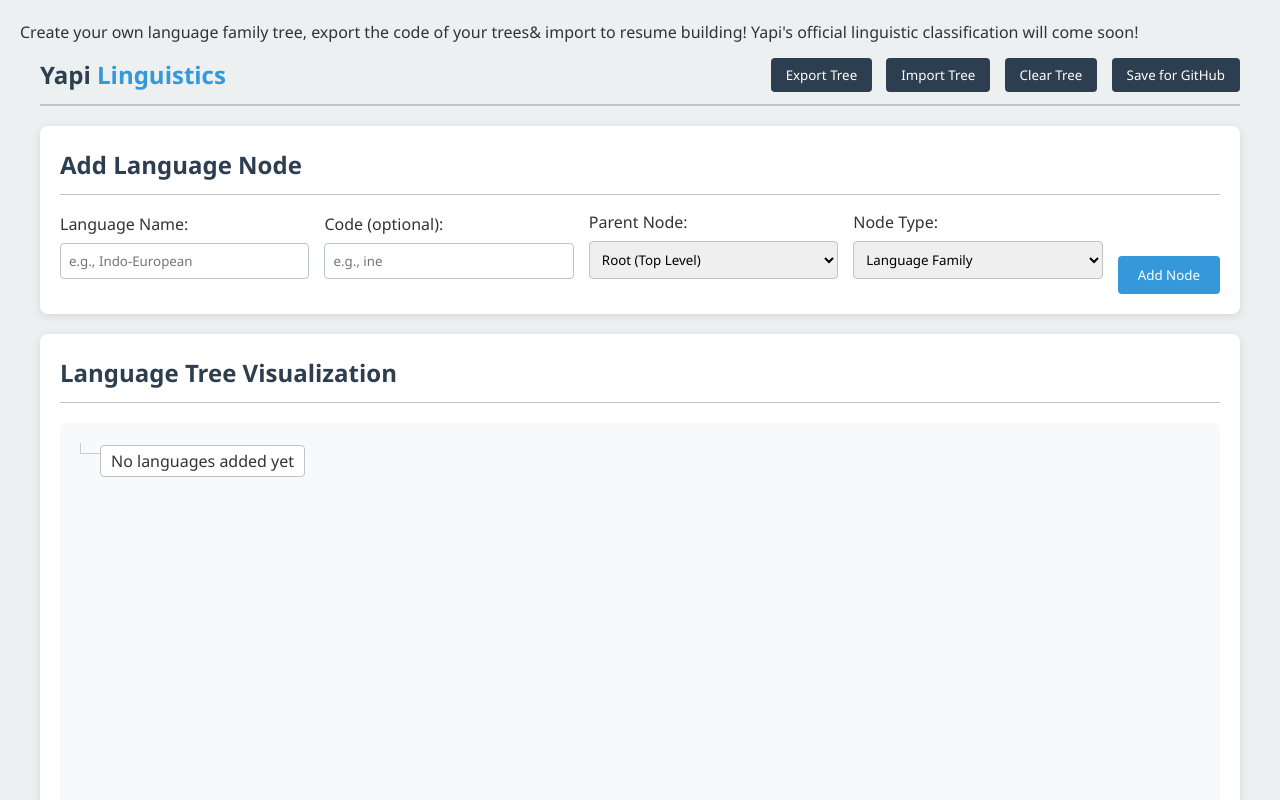
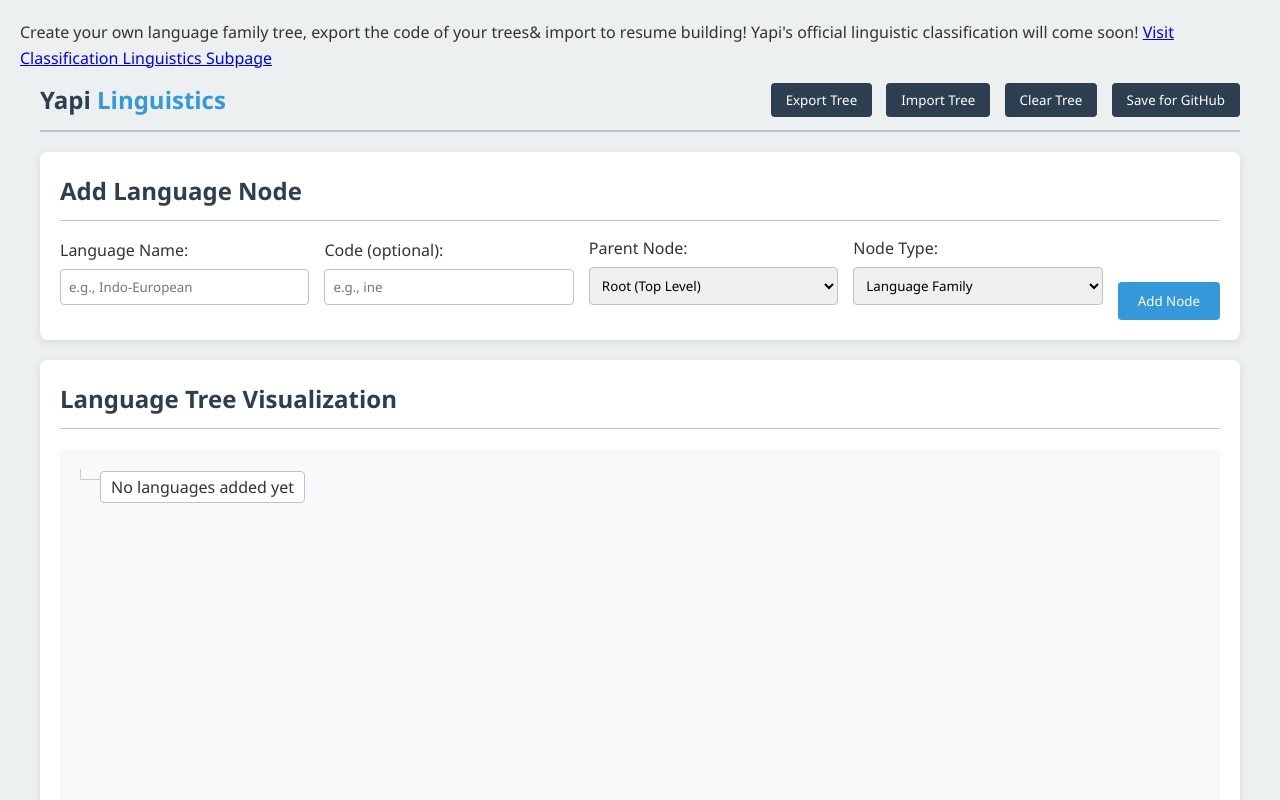
Before and after one commit to teydrin/Yapi-linguistics, a plain HTML site: page index.html in a window 1280 px wide. Shown: the top 800 px of the page. Drawn offline with Linux system fonts and the light colour scheme.

Commit message:
Update index.html

```diff
--- a/index.html
+++ b/index.html
@@ -1,6 +1,6 @@
 Create your own language family tree, export the code of your trees& import to resume building!
 Yapi's official linguistic classification will come soon!
-
+<a href="/Classif/">Visit Classification Linguistics Subpage</a>
 <!DOCTYPE html>
 <html lang="en">
 <head>
```
